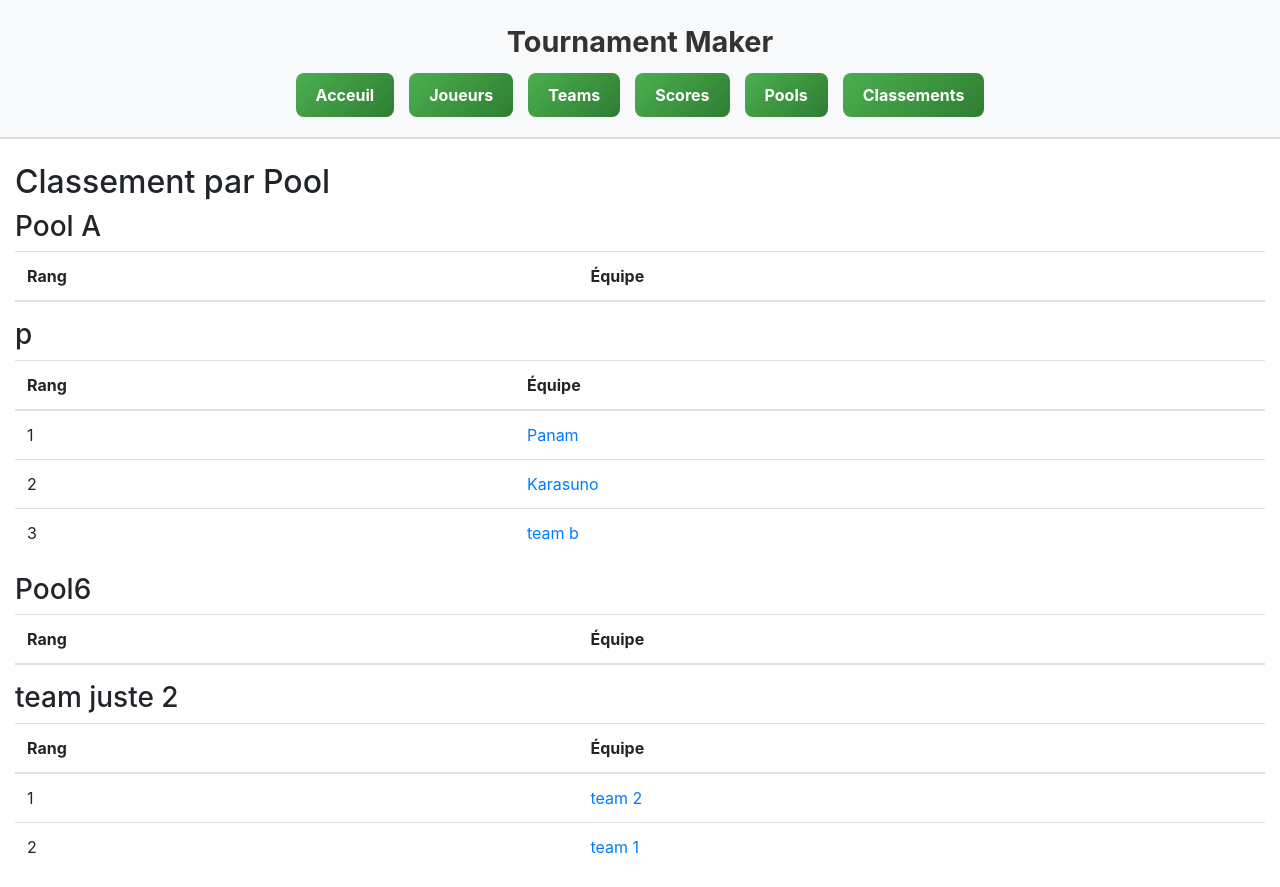
After one commit to LouisAyzac/TournamentMaker, a Django app: page /TournamentMaker/rankings/ in a window 1280 px wide. The commit adds this page. Run offline with Django 5.2, Linux system fonts and the light colour scheme; data comes from the database, SQL or seed files in the repository; both versions use the stored data as it was after the commit; lists and menus that the app fills with data are empty; some libraries are stand-ins or nearby versions.

Commit message:
rankings admin fonctionnel plus ajout pool plus classements fonctionnel plus changement des scores dans users fonctionel

```diff
--- a/TournoiApp/TournamentMaker/models.py
+++ b/TournoiApp/TournamentMaker/models.py
@@ -1,5 +1,7 @@
 import random
 from django.db import models
+from django.db.models.signals import post_save
+from django.dispatch import receiver
 
 
 class Tournament(models.Model):
@@ -18,7 +20,7 @@ class Team(models.Model):
         return self.name
 
     def player_count(self):
-        return self.players.count()  # related_name="players" dans Player
+        return self.players.count()
 
 
 class Player(models.Model):
@@ -64,8 +66,56 @@ class Pool(models.Model):
         self.save()
 
     def list_teams(self):
+        return self.teams.all()
 
-        return self.teams.all()
+    def all_matches_played(self):
+        """
+        Vérifie si tous les matchs de cette pool ont des scores valides.
+        """
+        for match in self.matches.all():
+            if match.winner() is None:
+                return False
+        return True
+
+    def calculate_rankings(self):
+        stats = {}
+        for team in self.teams.all():
+            stats[team.id] = {
+                "team": team,
+                "wins": 0,
+                "sets_won": 0,
+                "sets_lost": 0,
+            }
+
+        for match in self.matches.all():
+            winner = match.winner()
+            if not winner:
+                continue
+
+            loser = match.team_a if winner == match.team_b else match.team_b
+            stats[winner.id]["wins"] += 1
+
+            for i in range(1, 6):
+                a_score = getattr(match, f"set{i}_team_a", None)
+                b_score = getattr(match, f"set{i}_team_b", None)
+                if a_score is not None and b_score is not None:
+                    stats[match.team_a.id]["sets_won"] += a_score
+                    stats[match.team_a.id]["sets_lost"] += b_score
+                    stats[match.team_b.id]["sets_won"] += b_score
+                    stats[match.team_b.id]["sets_lost"] += a_score
+
+        sorted_teams = sorted(
+            stats.values(),
+            key=lambda x: (x["wins"], x["sets_won"] - x["sets_lost"]),
+            reverse=True
+        )
+
+        for i, stat in enumerate(sorted_teams, start=1):
+            Ranking.objects.update_or_create(
+                team=stat["team"],
+                defaults={"rank": i}
+            )
+
 
 
 
@@ -74,7 +124,7 @@ class Match(models.Model):
     team_a = models.ForeignKey(Team, on_delete=models.CASCADE, related_name='matches_as_team_a')
     team_b = models.ForeignKey(Team, on_delete=models.CASCADE, related_name='matches_as_team_b')
 
-    # Scores des sets (5 sets max, sets 4 et 5 optionnels)
+
     set1_team_a = models.PositiveIntegerField(default=0)
     set1_team_b = models.PositiveIntegerField(default=0)
     set2_team_a = models.PositiveIntegerField(default=0)
@@ -90,17 +140,14 @@ class Match(models.Model):
         return f"{self.team_a} vs {self.team_b} (Pool: {self.pool.name if self.pool else 'No Pool'})"
 
     def winner(self):
-        """
-        Calcule le vainqueur en comptant les sets gagnés par chaque équipe.
-        Renvoie team_a, team_b ou None si égalité/incomplet.
-        """
+
         sets = [
             (self.set1_team_a, self.set1_team_b),
             (self.set2_team_a, self.set2_team_b),
             (self.set3_team_a, self.set3_team_b),
         ]
 
-        # Ajouter sets 4 et 5 seulement s'ils ne sont pas None
+
         if self.set4_team_a is not None and self.set4_team_b is not None:
             sets.append((self.set4_team_a, self.set4_team_b))
         if self.set5_team_a is not None and self.set5_team_b is not None:
@@ -130,3 +177,10 @@ class Ranking(models.Model):
 
     def __str__(self):
         return f"{self.team.name} - Rang {self.rank}"
+
+
+@receiver(post_save, sender=Match)
+def update_rankings_on_match_save(sender, instance, **kwargs):
+    pool = instance.pool
+    if pool and pool.all_matches_played():
+        pool.calculate_rankings()
--- a/TournoiApp/TournamentMaker/templates/base_generic.html
+++ b/TournoiApp/TournamentMaker/templates/base_generic.html
@@ -24,6 +24,11 @@
         <a href="{% url 'players' %}" class="nav-button">Joueurs</a>
         <a href="{% url 'teams' %}" class="nav-button">Teams</a>
         <a href="{% url 'login' %}" class="nav-button">Scores</a>
+<a href="{% url 'pool_list' %}" class="nav-button">Pools</a>
+<a href="{% url 'rankings_list' %}" class="nav-button">Classements</a>
+
+
+
 
       </div>
     </div>
--- /dev/null
+++ b/TournoiApp/TournamentMaker/templates/rankings.html
@@ -0,0 +1,33 @@
+{% extends "base_generic.html" %}
+
+{% block content %}
+  <h2>Classement par Pool</h2>
+
+  {% if pool_rankings %}
+    {% for item in pool_rankings %}
+      <h3>{{ item.pool.name }}</h3>
+      <table class="table">
+        <thead>
+          <tr>
+            <th>Rang</th>
+            <th>Équipe</th>
+          </tr>
+        </thead>
+        <tbody>
+          {% for ranking in item.rankings %}
+            <tr>
+              <td>{{ ranking.rank }}</td>
+              <td>
+                <a href="{% url 'team_detail' ranking.team.id %}">
+                  {{ ranking.team.name }}
+                </a>
+              </td>
+            </tr>
+          {% endfor %}
+        </tbody>
+      </table>
+    {% endfor %}
+  {% else %}
+    <p>Aucun classement disponible.</p>
+  {% endif %}
+{% endblock %}
--- a/TournoiApp/TournamentMaker/templates/teams.html
+++ b/TournoiApp/TournamentMaker/templates/teams.html
@@ -10,7 +10,7 @@
     {% for team in teams %}
       <li class="team">
         <!-- Lien vers la page de détail de l'équipe -->
-        <a href="{% url 'team_detail' team.id %}">{{ team.name }} - {{ team.coach }}</a>
+        <a href="{% url 'team_detail' team.id %}">{{ team.name }}</a>
       </li>
     {% empty %}
       <li>Aucune équipe trouvée.</li>
--- a/TournoiApp/TournamentMaker/urls.py
+++ b/TournoiApp/TournamentMaker/urls.py
@@ -10,4 +10,9 @@ urlpatterns = [
     path('teams/', views.teams, name='teams'),
     path('players/<int:pk>/', views.player_detail, name='player_detail'),
     path('teams/<int:pk>/', views.team_detail, name='team_detail'),
+    path('pools/', views.pool_list, name='pool_list'),  # liste des pools
+    path('pools/<int:pk>/', views.pool_detail, name='pool_detail'),  # détail d'une pool
+    path('rankings/', views.rankings_list, name='rankings_list'),
+
+
 ]
--- a/TournoiApp/TournamentMaker/views.py
+++ b/TournoiApp/TournamentMaker/views.py
@@ -41,6 +41,85 @@ def player_detail(request, pk):
     player = get_object_or_404(Player, pk=pk)
     return render(request, 'players_detail.html', {'player': player})
 
+from TournamentMaker.models import Team, Ranking
+
+from TournamentMaker.models import Team, Ranking
+from django.shortcuts import get_object_or_404, render
+
 def team_detail(request, pk):
     team = get_object_or_404(Team, pk=pk)
-    return render(request, 'teams_detail.html', {'team': team})
+    ranking = Ranking.objects.filter(team=team).first()  # Pas .ranking, mais .filter()
+
+    return render(request, 'teams_detail.html', {
+        'team': team,
+        'ranking': ranking  # clé correcte ici
+    })
+
+
+
+from django.shortcuts import render
+from .models import Pool
+
+from django.shortcuts import render, get_object_or_404
+from .models import Pool
+
+def pool_list(request):
+    pools = Pool.objects.all()
+    return render(request, 'pools.html', {'pools': pools})
+
+def pool_detail(request, pk):
+    pool = get_object_or_404(Pool, pk=pk)
+    return render(request, 'pools_detail.html', {'pool': pool})
+
+from django.shortcuts import render
+from .models import Ranking
+
+from django.shortcuts import render
+from .models import Pool, Ranking
+
+from django.shortcuts import render
+from .models import Pool, Ranking
+
+def rankings_list(request):
+    pool_rankings = []
+
+    for pool in Pool.objects.all():
+        # Récupère les rankings des équipes de cette pool
+        teams_in_pool = pool.teams.all()
+        rankings = Ranking.objects.filter(team__in=teams_in_pool).select_related('team').order_by('rank')
+
+        pool_rankings.append({
+            'pool': pool,
+            'rankings': rankings
+        })
+
+    return render(request, 'rankings.html', {'pool_rankings': pool_rankings})
+
+from django.shortcuts import render, redirect
+from .models import Match
+from django.views.decorators.http import require_http_methods
+
+@require_http_methods(["GET", "POST"])
+def scores(request):
+    if request.method == "POST":
+        # Pour chaque match, on met à jour les scores depuis le formulaire
+        for key, value in request.POST.items():
+            # Exemple de key: "match_5_set1_team_a"
+            if key.startswith("match_"):
+                parts = key.split("_")
+                # parts = ['match', match_id, 'set1', 'team', 'a']
+                match_id = parts[1]
+                set_field = "_".join(parts[2:])  # ex: set1_team_a
+
+                try:
+                    match = Match.objects.get(pk=match_id)
+                    setattr(match, set_field, int(value))
+                    match.save()
+                except Match.DoesNotExist:
+                    pass
+
+        return redirect('scores')  # Redirige pour éviter resoumission
+
+    # GET : afficher les matchs
+    matches = Match.objects.all()
+    return render(request, "scores.html", {"matches": matches})
```
Also changed, not shown: TournoiApp/TournamentMaker/admin.py (+20 -2 lines), TournoiApp/TournamentMaker/templates/pools.html (added, +27 -0 lines), TournoiApp/TournamentMaker/templates/pools_detail.html (added, +18 -0 lines), TournoiApp/TournamentMaker/templates/scores.html (+30 -14 lines), TournoiApp/TournamentMaker/templates/teams_detail.html (+18 -1 lines), TournoiApp/db.sqlite3.
